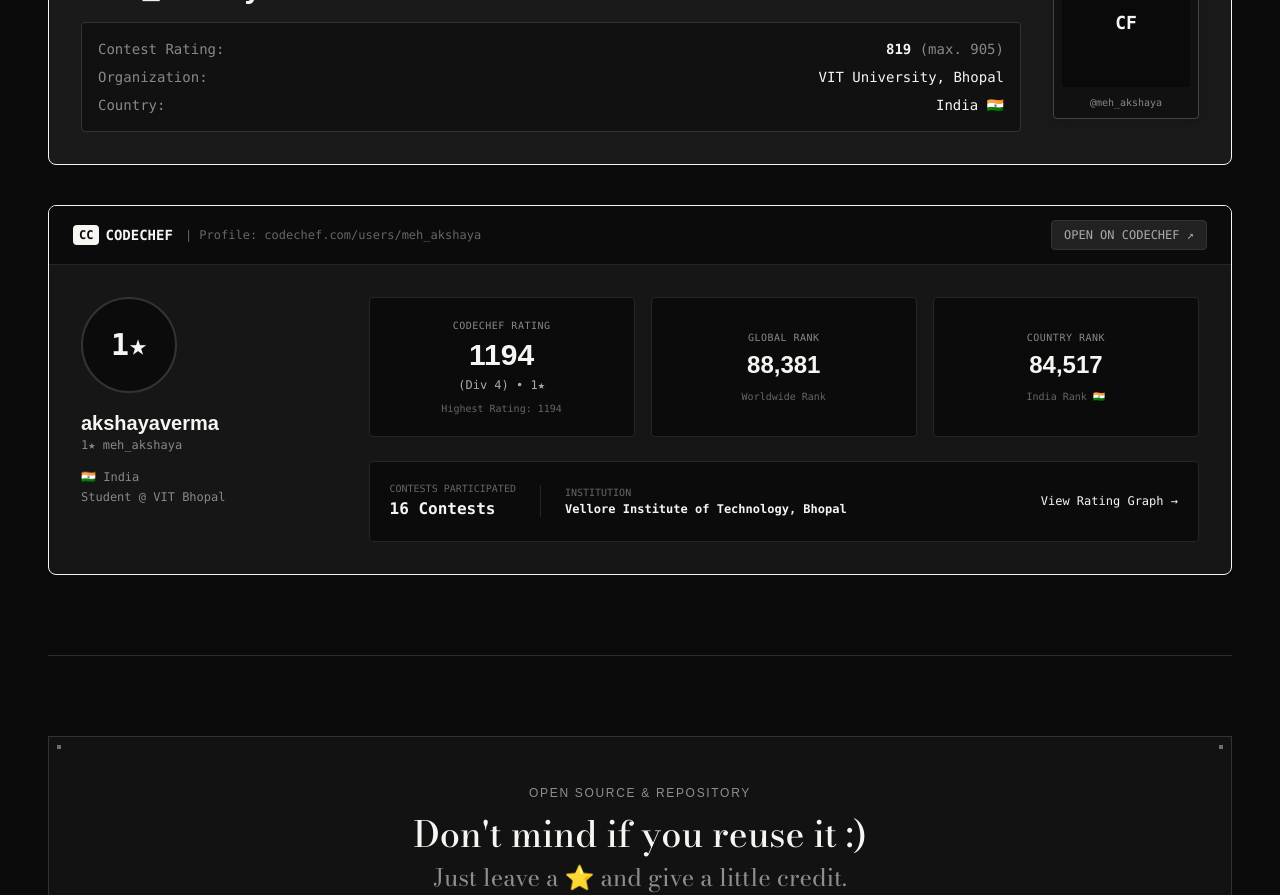
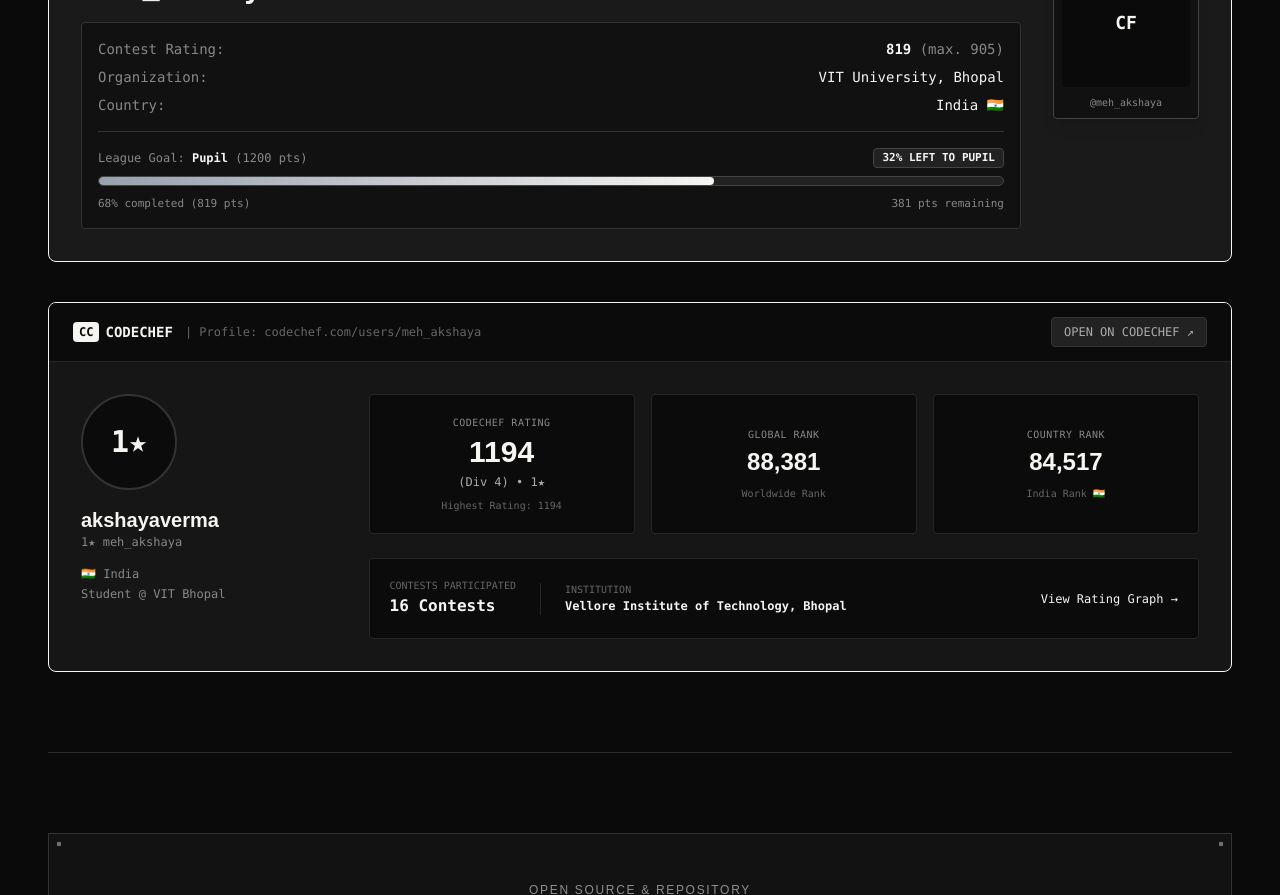
Before and after one commit to meh-akshaya/portfolio, a Next.js app: page /coding in a window 1280 px wide. Shown: the part 1940-2835 px from the top of the page. Built offline with nearby package versions, Linux system fonts and the light colour scheme; no server answers; a web font is replaced by a local one.

Commit message:
add progress bar in CF

```diff
--- a/components/portfolio/CodingProfiles.tsx
+++ b/components/portfolio/CodingProfiles.tsx
@@ -350,6 +350,55 @@
                     <span className="text-[#888888]">Country:</span>
                     <span className="text-white">India 🇮🇳</span>
                   </p>
+
+                  {/* League Progress Bar */}
+                  {(() => {
+                    const rating = cfData?.rating ?? 819;
+                    const LEAGUES = [
+                      { name: "Newbie", min: 0, max: 1199, nextName: "Pupil", nextRating: 1200 },
+                      { name: "Pupil", min: 1200, max: 1399, nextName: "Specialist", nextRating: 1400 },
+                      { name: "Specialist", min: 1400, max: 1599, nextName: "Expert", nextRating: 1600 },
+                      { name: "Expert", min: 1600, max: 1899, nextName: "Candidate Master", nextRating: 1900 },
+                      { name: "Candidate Master", min: 1900, max: 2099, nextName: "Master", nextRating: 2100 },
+                      { name: "Master", min: 2100, max: 2299, nextName: "International Master", nextRating: 2300 },
+                      { name: "International Master", min: 2300, max: 2399, nextName: "Grandmaster", nextRating: 2400 },
+                      { name: "Grandmaster", min: 2400, max: 2599, nextName: "International Grandmaster", nextRating: 2600 },
+                      { name: "International Grandmaster", min: 2600, max: 2999, nextName: "Legendary Grandmaster", nextRating: 3000 },
+                    ];
+
+                    const curLeague = LEAGUES.find((l) => rating >= l.min && rating <= l.max) || LEAGUES[0];
+                    const range = curLeague.nextRating - curLeague.min;
+                    const progress = rating - curLeague.min;
+                    const progressPercent = Math.min(100, Math.max(0, Math.round((progress / range) * 100)));
+                    const remainingPercent = 100 - progressPercent;
+                    const pointsNeeded = Math.max(0, curLeague.nextRating - rating);
+
+                    return (
+                      <div className="mt-4 pt-4 border-t border-[#333333] space-y-2">
+                        <div className="flex items-center justify-between text-xs">
+                          <span className="text-[#888888]">
+                            League Goal: <strong className="text-white">{curLeague.nextName}</strong> ({curLeague.nextRating} pts)
+                          </span>
+                          <span className="text-white font-bold bg-[#222222] border border-[#444444] px-2 py-0.5 rounded text-[11px]">
+                            {remainingPercent}% LEFT TO {curLeague.nextName.toUpperCase()}
+                          </span>
+                        </div>
+
+                        {/* Visual Progress Bar Track */}
+                        <div className="h-2.5 w-full bg-[#222222] rounded-full border border-[#444444] overflow-hidden relative">
+                          <div
+                            className="h-full bg-gradient-to-r from-gray-400 to-white transition-all duration-700 rounded-full"
+                            style={{ width: `${progressPercent}%` }}
+                          />
+                        </div>
+
+                        <div className="flex items-center justify-between text-[11px] text-[#888888] pt-0.5">
+                          <span>{progressPercent}% completed ({rating} pts)</span>
+                          <span>{pointsNeeded} pts remaining</span>
+                        </div>
+                      </div>
+                    );
+                  })()}
                 </div>
               </div>
 
```
